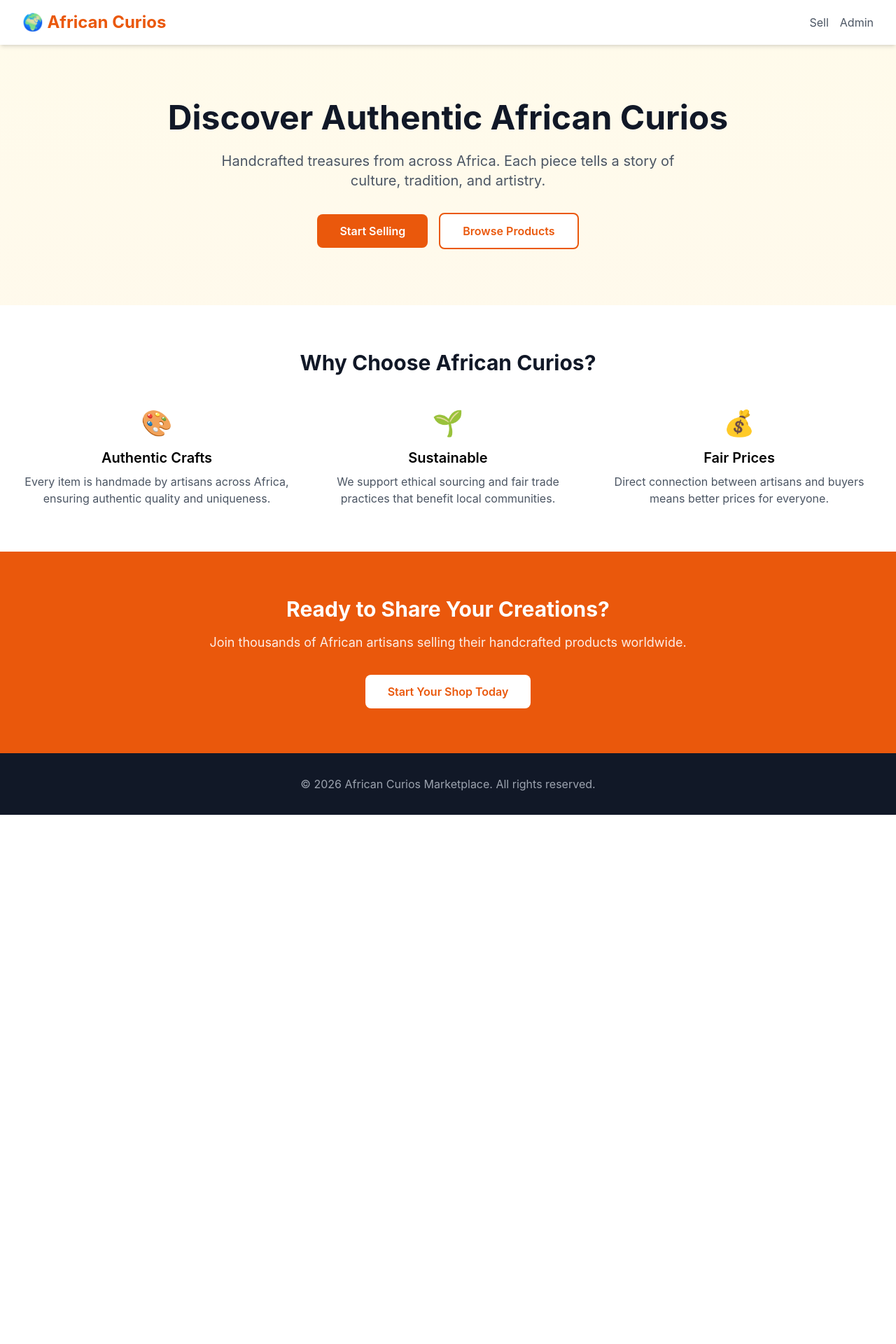
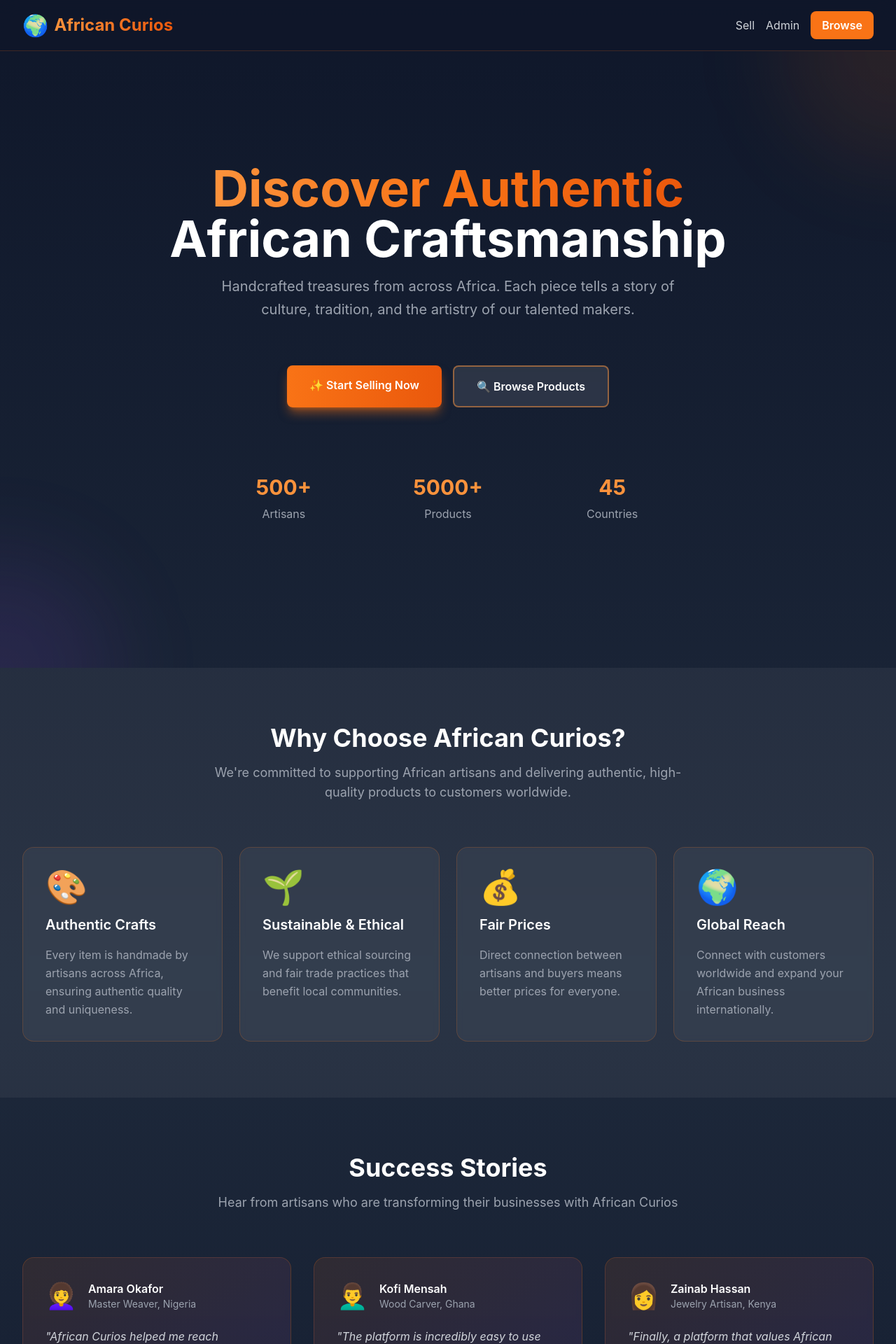
Before and after one commit to ChobeHoldings/african-curios-marketplace, a Next.js app: page / in a window 1280 px wide. Shown: the top 1920 px of the page at 70% size. Before the commit the page ends 1164 px from the top, so only its background shows below. Built offline with nearby package versions, Linux system fonts and the light colour scheme.

Commit message:
Redesign homepage with modern gradient UI, animations, and better visual appeal

```diff
--- a/src/pages/index.tsx
+++ b/src/pages/index.tsx
@@ -1,96 +1,259 @@
 import Link from 'next/link'
+import { useState } from 'react'
 
 export default function Home() {
+  const [hoveredCard, setHoveredCard] = useState<number | null>(null)
+
+  const features = [
+    {
+      icon: '🎨',
+      title: 'Authentic Crafts',
+      description: 'Every item is handmade by artisans across Africa, ensuring authentic quality and uniqueness.',
+      color: 'from-purple-500/20 to-purple-600/20'
+    },
+    {
+      icon: '🌱',
+      title: 'Sustainable & Ethical',
+      description: 'We support ethical sourcing and fair trade practices that benefit local communities.',
+      color: 'from-green-500/20 to-green-600/20'
+    },
+    {
+      icon: '💰',
+      title: 'Fair Prices',
+      description: 'Direct connection between artisans and buyers means better prices for everyone.',
+      color: 'from-blue-500/20 to-blue-600/20'
+    },
+    {
+      icon: '🌍',
+      title: 'Global Reach',
+      description: 'Connect with customers worldwide and expand your African business internationally.',
+      color: 'from-orange-500/20 to-orange-600/20'
+    }
+  ]
+
+  const testimonials = [
+    {
+      name: 'Amara Okafor',
+      role: 'Master Weaver, Nigeria',
+      text: 'African Curios helped me reach customers globally. My handwoven textiles now sell in 15 countries!',
+      avatar: '👩‍🦱'
+    },
+    {
+      name: 'Kofi Mensah',
+      role: 'Wood Carver, Ghana',
+      text: 'The platform is incredibly easy to use and the commission rates are fair. Highly recommend!',
+      avatar: '👨‍🦱'
+    },
+    {
+      name: 'Zainab Hassan',
+      role: 'Jewelry Artisan, Kenya',
+      text: 'Finally, a platform that values African artisans and their work. This changed my business!',
+      avatar: '👩'
+    }
+  ]
+
   return (
-    <div className="min-h-screen bg-gradient-to-b from-amber-50 to-orange-50">
+    <div className="min-h-screen bg-gradient-to-b from-slate-900 via-slate-800 to-slate-900 text-white">
       {/* Navigation */}
-      <nav className="bg-white shadow-md">
+      <nav className="sticky top-0 z-50 backdrop-blur-md bg-slate-900/80 border-b border-orange-500/20">
         <div className="max-w-7xl mx-auto px-4 sm:px-6 lg:px-8 py-4 flex justify-between items-center">
-          <h1 className="text-2xl font-bold text-orange-600">🌍 African Curios</h1>
-          <div className="space-x-4">
-            <Link href="/seller/dashboard" className="text-gray-600 hover:text-orange-600">
+          <div className="flex items-center gap-2">
+            <span className="text-3xl">🌍</span>
+            <h1 className="text-2xl font-bold bg-gradient-to-r from-orange-400 to-orange-600 bg-clip-text text-transparent">
+              African Curios
+            </h1>
+          </div>
+          <div className="space-x-4 flex items-center">
+            <Link href="/seller/dashboard" className="text-gray-300 hover:text-orange-400 transition-colors duration-200">
               Sell
             </Link>
-            <Link href="/admin/dashboard" className="text-gray-600 hover:text-orange-600">
+            <Link href="/admin/dashboard" className="text-gray-300 hover:text-orange-400 transition-colors duration-200">
               Admin
+            </Link>
+            <Link href="#" className="px-4 py-2 rounded-lg bg-orange-500 hover:bg-orange-600 text-white font-semibold transition-all duration-200 transform hover:scale-105">
+              Browse
             </Link>
           </div>
         </div>
       </nav>
 
       {/* Hero Section */}
-      <section className="max-w-7xl mx-auto px-4 sm:px-6 lg:px-8 py-20 text-center">
-        <h2 className="text-5xl font-bold text-gray-900 mb-6">
-          Discover Authentic African Curios
+      <section className="relative overflow-hidden pt-20 pb-32">
+        {/* Animated background elements */}
+        <div className="absolute inset-0 overflow-hidden">
+          <div className="absolute -top-40 -right-40 w-80 h-80 bg-orange-500/10 rounded-full blur-3xl"></div>
+          <div className="absolute -bottom-40 -left-40 w-80 h-80 bg-purple-500/10 rounded-full blur-3xl"></div>
+        </div>
+
+        <div className="relative max-w-7xl mx-auto px-4 sm:px-6 lg:px-8 py-20 text-center">
+          <div className="space-y-8">
+            <div className="space-y-4">
+              <h2 className="text-6xl sm:text-7xl font-bold leading-tight">
+                <span className="bg-gradient-to-r from-orange-400 via-orange-500 to-orange-600 bg-clip-text text-transparent">
+                  Discover Authentic
+                </span>
+                <br />
+                <span className="text-white">African Craftsmanship</span>
               </h2>
-        <p className="text-xl text-gray-600 mb-8 max-w-2xl mx-auto">
-          Handcrafted treasures from across Africa. Each piece tells a story of culture, tradition, and artistry.
+              <p className="text-xl text-gray-400 max-w-2xl mx-auto leading-relaxed">
+                Handcrafted treasures from across Africa. Each piece tells a story of culture, tradition, and the artistry of our talented makers.
               </p>
-        <div className="space-x-4">
+            </div>
+
+            <div className="flex flex-col sm:flex-row gap-4 justify-center pt-8">
               <Link
                 href="/seller/products/new"
-            className="inline-block bg-orange-600 text-white px-8 py-3 rounded-lg font-semibold hover:bg-orange-700 transition"
+                className="inline-block bg-gradient-to-r from-orange-500 to-orange-600 hover:from-orange-600 hover:to-orange-700 text-white px-8 py-4 rounded-lg font-semibold transition-all duration-200 transform hover:scale-105 shadow-lg shadow-orange-500/50"
               >
-            Start Selling
+                ✨ Start Selling Now
               </Link>
-          <button className="inline-block bg-white text-orange-600 border-2 border-orange-600 px-8 py-3 rounded-lg font-semibold hover:bg-orange-50 transition">
-            Browse Products
+              <button className="inline-block bg-white/10 hover:bg-white/20 text-white border-2 border-orange-400/50 hover:border-orange-400 px-8 py-4 rounded-lg font-semibold transition-all duration-200 backdrop-blur-sm">
+                🔍 Browse Products
               </button>
             </div>
-      </section>
 
-      {/* Features */}
-      <section className="bg-white py-16">
-        <div className="max-w-7xl mx-auto px-4 sm:px-6 lg:px-8">
-          <h3 className="text-3xl font-bold text-center text-gray-900 mb-12">
-            Why Choose African Curios?
-          </h3>
-          <div className="grid md:grid-cols-3 gap-8">
-            <div className="text-center">
-              <div className="text-4xl mb-4">🎨</div>
-              <h4 className="text-xl font-semibold mb-2">Authentic Crafts</h4>
-              <p className="text-gray-600">
-                Every item is handmade by artisans across Africa, ensuring authentic quality and uniqueness.
-              </p>
+            {/* Stats */}
+            <div className="grid grid-cols-3 gap-8 pt-16 max-w-2xl mx-auto">
+              <div className="space-y-2">
+                <p className="text-3xl font-bold text-orange-400">500+</p>
+                <p className="text-gray-400">Artisans</p>
               </div>
-            <div className="text-center">
-              <div className="text-4xl mb-4">🌱</div>
-              <h4 className="text-xl font-semibold mb-2">Sustainable</h4>
-              <p className="text-gray-600">
-                We support ethical sourcing and fair trade practices that benefit local communities.
-              </p>
+              <div className="space-y-2">
+                <p className="text-3xl font-bold text-orange-400">5000+</p>
+                <p className="text-gray-400">Products</p>
               </div>
-            <div className="text-center">
-              <div className="text-4xl mb-4">💰</div>
-              <h4 className="text-xl font-semibold mb-2">Fair Prices</h4>
-              <p className="text-gray-600">
-                Direct connection between artisans and buyers means better prices for everyone.
-              </p>
+              <div className="space-y-2">
+                <p className="text-3xl font-bold text-orange-400">45</p>
+                <p className="text-gray-400">Countries</p>
+              </div>
             </div>
           </div>
         </div>
       </section>
 
+      {/* Features Section */}
+      <section className="py-20 bg-white/5">
+        <div className="max-w-7xl mx-auto px-4 sm:px-6 lg:px-8">
+          <div className="text-center mb-16">
+            <h3 className="text-4xl font-bold mb-4">Why Choose African Curios?</h3>
+            <p className="text-gray-400 text-lg max-w-2xl mx-auto">
+              We're committed to supporting African artisans and delivering authentic, high-quality products to customers worldwide.
+            </p>
+          </div>
+
+          <div className="grid md:grid-cols-2 lg:grid-cols-4 gap-6">
+            {features.map((feature, idx) => (
+              <div
+                key={idx}
+                onMouseEnter={() => setHoveredCard(idx)}
+                onMouseLeave={() => setHoveredCard(null)}
+                className={`relative group p-8 rounded-2xl backdrop-blur-sm border border-orange-500/20 hover:border-orange-500/50 transition-all duration-300 cursor-pointer transform hover:scale-105 overflow-hidden
+                  ${hoveredCard === idx ? 'bg-gradient-to-br ' + feature.color : 'bg-white/5'}`}
+              >
+                <div className="absolute inset-0 bg-gradient-to-br opacity-0 group-hover:opacity-100 transition-opacity duration-300" />
+                <div className="relative space-y-4">
+                  <div className="text-5xl">{feature.icon}</div>
+                  <h4 className="text-xl font-semibold">{feature.title}</h4>
+                  <p className="text-gray-400 leading-relaxed">{feature.description}</p>
+                </div>
+              </div>
+            ))}
+          </div>
+        </div>
+      </section>
+
+      {/* Testimonials Section */}
+      <section className="py-20">
+        <div className="max-w-7xl mx-auto px-4 sm:px-6 lg:px-8">
+          <div className="text-center mb-16">
+            <h3 className="text-4xl font-bold mb-4">Success Stories</h3>
+            <p className="text-gray-400 text-lg">
+              Hear from artisans who are transforming their businesses with African Curios
+            </p>
+          </div>
+
+          <div className="grid md:grid-cols-3 gap-8">
+            {testimonials.map((testimonial, idx) => (
+              <div
+                key={idx}
+                className="bg-gradient-to-br from-orange-500/10 to-purple-500/10 border border-orange-500/20 rounded-2xl p-8 hover:border-orange-500/50 transition-all duration-300 backdrop-blur-sm"
+              >
+                <div className="flex items-center gap-4 mb-6">
+                  <span className="text-4xl">{testimonial.avatar}</span>
+                  <div>
+                    <p className="font-semibold">{testimonial.name}</p>
+                    <p className="text-sm text-gray-400">{testimonial.role}</p>
+                  </div>
+                </div>
+                <p className="text-gray-300 italic">"{testimonial.text}"</p>
+                <div className="flex gap-1 mt-4">
+                  {[...Array(5)].map((_, i) => (
+                    <span key={i} className="text-orange-400">⭐</span>
+                  ))}
+                </div>
+              </div>
+            ))}
+          </div>
+        </div>
+      </section>
+
       {/* CTA Section */}
-      <section className="bg-orange-600 text-white py-16">
-        <div className="max-w-7xl mx-auto px-4 sm:px-6 lg:px-8 text-center">
-          <h3 className="text-3xl font-bold mb-4">Ready to Share Your Creations?</h3>
-          <p className="text-lg mb-8 opacity-90">
-            Join thousands of African artisans selling their handcrafted products worldwide.
+      <section className="relative py-20 overflow-hidden">
+        <div className="absolute inset-0 bg-gradient-to-r from-orange-600/20 via-purple-600/20 to-orange-600/20" />
+        <div className="max-w-7xl mx-auto px-4 sm:px-6 lg:px-8 text-center relative z-10">
+          <h3 className="text-4xl font-bold mb-4">Ready to Share Your Creations?</h3>
+          <p className="text-xl text-gray-300 mb-8 max-w-2xl mx-auto">
+            Join thousands of African artisans selling their handcrafted products worldwide. Start your shop today and reach customers globally.
           </p>
           <Link
             href="/seller/dashboard"
-            className="inline-block bg-white text-orange-600 px-8 py-3 rounded-lg font-semibold hover:bg-gray-100 transition"
+            className="inline-block bg-gradient-to-r from-orange-500 to-orange-600 hover:from-orange-600 hover:to-orange-700 text-white px-10 py-4 rounded-lg font-semibold transition-all duration-200 transform hover:scale-105 shadow-lg shadow-orange-500/50"
           >
-            Start Your Shop Today
+            🚀 Start Your Shop Today
           </Link>
         </div>
       </section>
 
       {/* Footer */}
-      <footer className="bg-gray-900 text-gray-400 py-8">
-        <div className="max-w-7xl mx-auto px-4 sm:px-6 lg:px-8 text-center">
-          <p>&copy; 2026 African Curios Marketplace. All rights reserved.</p>
+      <footer className="border-t border-orange-500/20 bg-slate-900/50 backdrop-blur-sm py-12">
+        <div className="max-w-7xl mx-auto px-4 sm:px-6 lg:px-8">
+          <div className="grid md:grid-cols-4 gap-8 mb-8">
+            <div>
+              <h4 className="font-semibold mb-4">About</h4>
+              <ul className="space-y-2 text-gray-400 text-sm">
+                <li><a href="#" className="hover:text-orange-400 transition-colors">About Us</a></li>
+                <li><a href="#" className="hover:text-orange-400 transition-colors">Our Mission</a></li>
+                <li><a href="#" className="hover:text-orange-400 transition-colors">Blog</a></li>
+              </ul>
+            </div>
+            <div>
+              <h4 className="font-semibold mb-4">For Sellers</h4>
+              <ul className="space-y-2 text-gray-400 text-sm">
+                <li><a href="#" className="hover:text-orange-400 transition-colors">Seller Guide</a></li>
+                <li><a href="#" className="hover:text-orange-400 transition-colors">Pricing</a></li>
+                <li><a href="#" className="hover:text-orange-400 transition-colors">Support</a></li>
+              </ul>
+            </div>
+            <div>
+              <h4 className="font-semibold mb-4">Community</h4>
+              <ul className="space-y-2 text-gray-400 text-sm">
+                <li><a href="#" className="hover:text-orange-400 transition-colors">Stories</a></li>
+                <li><a href="#" className="hover:text-orange-400 transition-colors">Events</a></li>
+                <li><a href="#" className="hover:text-orange-400 transition-colors">Contact</a></li>
+              </ul>
+            </div>
+            <div>
+              <h4 className="font-semibold mb-4">Legal</h4>
+              <ul className="space-y-2 text-gray-400 text-sm">
+                <li><a href="#" className="hover:text-orange-400 transition-colors">Terms</a></li>
+                <li><a href="#" className="hover:text-orange-400 transition-colors">Privacy</a></li>
+                <li><a href="#" className="hover:text-orange-400 transition-colors">Cookies</a></li>
+              </ul>
+            </div>
+          </div>
+          <div className="border-t border-orange-500/20 pt-8 text-center text-gray-400 text-sm">
+            <p>&copy; 2026 African Curios Marketplace. All rights reserved. 🌍</p>
+          </div>
         </div>
       </footer>
     </div>
```
Lines whose indentation alone changed are shown as unchanged.
